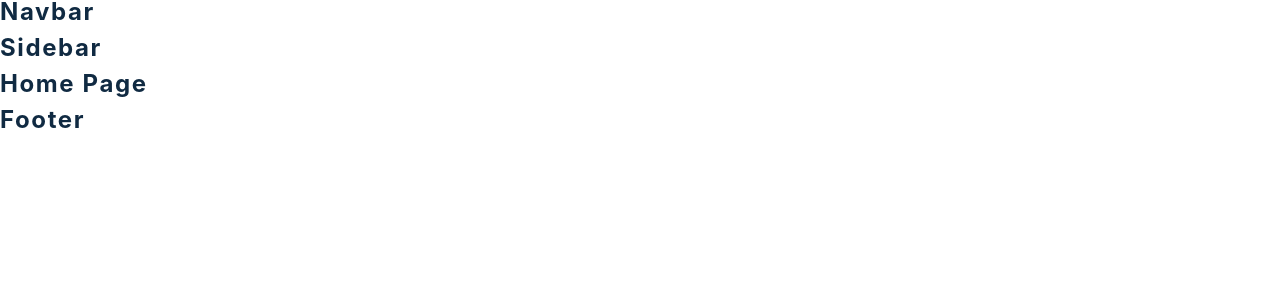
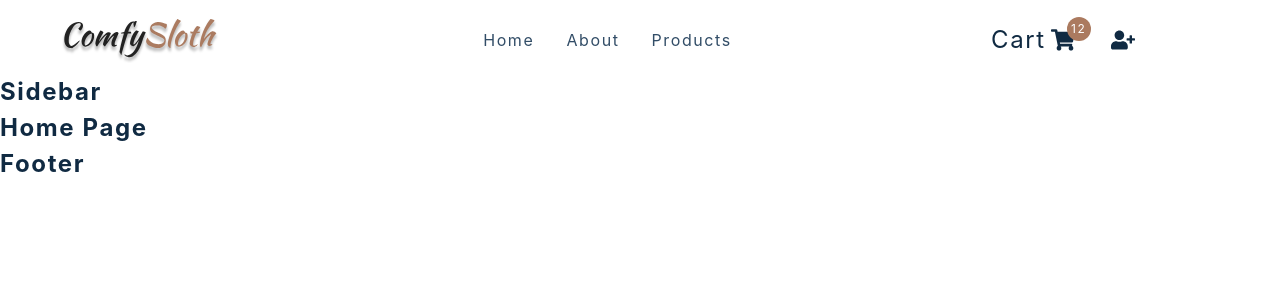
Before and after one commit to soumikmofficial/e-commerce_react_comfy_sloth, a React (Create React App) app: page / in a window 1280 px wide. Shown: the top 300 px of the page. Built offline with nearby package versions, Linux system fonts and the light colour scheme; the HTML template or start-up script is replaced by a standard one.

Commit message:
cart styling initialized

```diff
--- a/src/components/CartButtons.js
+++ b/src/components/CartButtons.js
@@ -1,14 +1,27 @@
-import React from 'react'
-import { FaShoppingCart, FaUserMinus, FaUserPlus } from 'react-icons/fa'
-import { Link } from 'react-router-dom'
-import styled from 'styled-components'
-import { useProductsContext } from '../context/products_context'
-import { useCartContext } from '../context/cart_context'
-import { useUserContext } from '../context/user_context'
+import React from "react";
+import { FaShoppingCart, FaUserMinus, FaUserPlus } from "react-icons/fa";
+import { Link } from "react-router-dom";
+import styled from "styled-components";
+import { useProductsContext } from "../context/products_context";
+import { useCartContext } from "../context/cart_context";
+import { useUserContext } from "../context/user_context";
 
 const CartButtons = () => {
-  return <h4>cart buttons </h4>
-}
+  return (
+    <Wrapper className="cart-btn-wrapper">
+      <Link className="cart-btn" to="/cart">
+        Cart
+        <span className="cart-container">
+          <FaShoppingCart className="" />
+          <span className="cart-value">12</span>
+        </span>
+      </Link>
+      <button type="button" className="auth-btn">
+        <FaUserPlus />
+      </button>
+    </Wrapper>
+  );
+};
 
 const Wrapper = styled.div`
   display: grid;
@@ -62,5 +75,5 @@
       margin-left: 5px;
     }
   }
-`
-export default CartButtons
+`;
+export default CartButtons;
--- a/src/components/Navbar.js
+++ b/src/components/Navbar.js
@@ -1,16 +1,40 @@
-import React from 'react'
-import styled from 'styled-components'
-import logo from '../assets/logo.svg'
-import { FaBars } from 'react-icons/fa'
-import { Link } from 'react-router-dom'
-import { links } from '../utils/constants'
-import CartButtons from './CartButtons'
-import { useProductsContext } from '../context/products_context'
-import { useUserContext } from '../context/user_context'
+import React from "react";
+import styled from "styled-components";
+import logo from "../assets/logo.svg";
+import { FaBars } from "react-icons/fa";
+import { Link } from "react-router-dom";
+import { links } from "../utils/constants";
+import CartButtons from "./CartButtons";
+import { useProductsContext } from "../context/products_context";
+import { useUserContext } from "../context/user_context";
 
 const Nav = () => {
-  return <h4>navbar</h4>
-}
+  return (
+    <NavContainer>
+      <div className="nav-center">
+        <div className="nav-header">
+          <Link to="/">
+            <img src={logo} alt="logo" />
+          </Link>
+          <button className="nav-toggle">
+            <FaBars />
+          </button>
+        </div>
+        <ul className="nav-links">
+          {links.map((link) => {
+            const { text, url, id } = link;
+            return (
+              <li id={id}>
+                <Link to={url}>{text}</Link>
+              </li>
+            );
+          })}
+        </ul>
+        <CartButtons />
+      </div>
+    </NavContainer>
+  );
+};
 
 const NavContainer = styled.nav`
   height: 5rem;
@@ -77,6 +101,6 @@
       display: grid;
     }
   }
-`
+`;
 
-export default Nav
+export default Nav;
```
